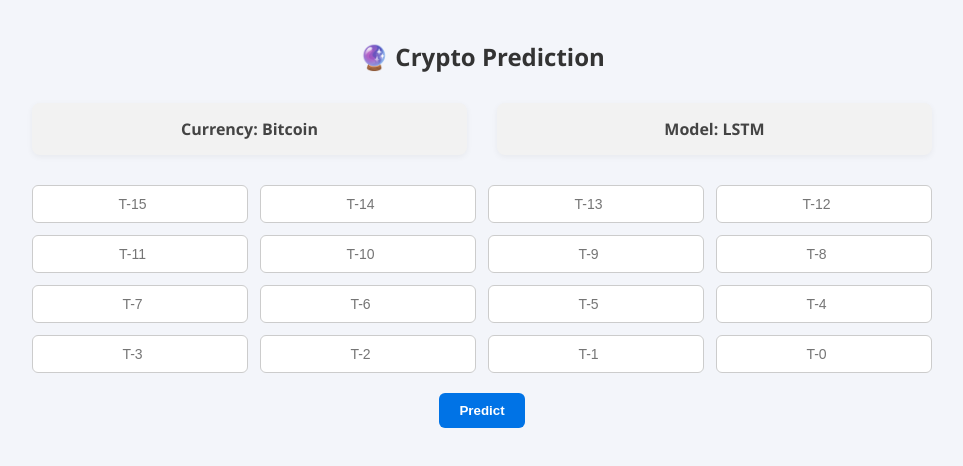
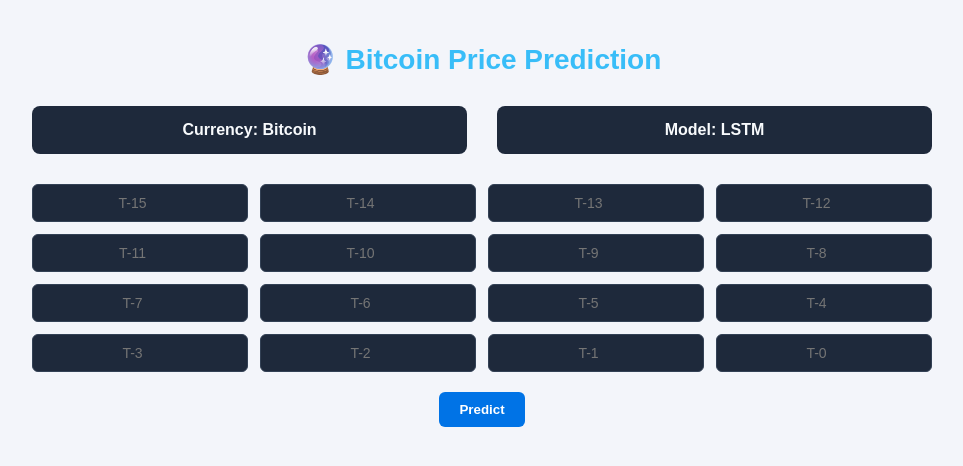
Before and after one commit to zoyajaved/btc-predict-dashboard, a React (Create React App) app: page /prediction in a window 1280 px wide. Shown: the top 466 px of the page, without its empty margins (158-1121 px from the left). Built offline with nearby package versions, Linux system fonts and the light colour scheme; no server answers; sample sign-in values are in the browser's storage.

Commit message:
Updated Prediction page with chart fix and dark theme

```diff
--- a/src/components/Prediction.css
+++ b/src/components/Prediction.css
@@ -1,15 +1,20 @@
+body {
+  background-color: #0f172a;
+  color: #e2e8f0;
+  font-family: 'Segoe UI', sans-serif;
+}
+
 .container {
   max-width: 900px;
   margin: auto;
   padding: 20px;
-  font-family: 'Segoe UI', sans-serif;
 }
 
 h2 {
   text-align: center;
   margin-bottom: 30px;
-  font-size: 24px;
-  color: #333;
+  font-size: 28px;
+  color: #38bdf8;
 }
 
 .info-boxes {
@@ -19,14 +24,14 @@
 }
 
 .info-box {
-  background: #f2f2f2;
+  background: #1e293b;
   padding: 15px;
   border-radius: 8px;
   width: 45%;
   text-align: center;
   font-weight: bold;
-  color: #444;
-  box-shadow: 0 2px 6px rgba(0, 0, 0, 0.05);
+  color: #f8fafc;
+  box-shadow: 0 2px 6px rgba(255, 255, 255, 0.05);
 }
 
 .input-grid {
@@ -38,16 +43,18 @@
 
 .input-grid input {
   padding: 10px;
-  border: 1px solid #ccc;
+  border: 1px solid #334155;
   border-radius: 6px;
   text-align: center;
   font-size: 14px;
+  background-color: #1e293b;
+  color: #f8fafc;
 }
 
 button {
   display: block;
   margin: 20px auto;
-  background-color: #007bff;
+  background-color: #2563eb;
   color: white;
   border: none;
   padding: 12px 30px;
@@ -57,5 +64,21 @@
 }
 
 button:hover {
-  background-color: #0056b3;
+  background-color: #1e40af;
 }
+
+.result-boxes {
+  display: flex;
+  justify-content: center;
+  gap: 40px;
+  margin: 20px 0;
+}
+
+.result-box {
+  background: #1e293b;
+  padding: 15px 30px;
+  border-radius: 10px;
+  color: #f8fafc;
+  font-size: 1.1rem;
+  font-weight: 600;
+}
--- a/src/components/Prediction.js
+++ b/src/components/Prediction.js
@@ -11,7 +11,7 @@
   Tooltip,
   Legend,
 } from "chart.js";
-import "./Prediction.css"; // ✅ Import the CSS
+import "./Prediction.css";
 
 ChartJS.register(LineElement, PointElement, LinearScale, CategoryScale, Title, Tooltip, Legend);
 
@@ -77,7 +77,7 @@
 
   return (
     <div className="container">
-      <h2>🔮 Crypto Prediction</h2>
+      <h2>🔮 Bitcoin Price Prediction</h2>
 
       <div className="info-boxes">
         <div className="info-box">Currency: Bitcoin</div>
@@ -98,16 +98,30 @@
 
       <button onClick={handlePredict}>Predict</button>
 
-      {prediction.min && (
+      {prediction.min !== null && prediction.max !== null && (
+        <>
+          <div className="result-boxes">
+            <div className="result-box">
+              <strong>Predicted Min:</strong> {prediction.min.toFixed(2)}
+            </div>
+            <div className="result-box">
+              <strong>Predicted Max:</strong> {prediction.max.toFixed(2)}
+            </div>
+          </div>
           <Line
             data={chartData}
             options={{
               responsive: true,
               plugins: {
-              legend: { position: "bottom" },
+                legend: { position: "bottom", labels: { color: "#e2e8f0" } },
+              },
+              scales: {
+                x: { ticks: { color: "#e2e8f0" } },
+                y: { ticks: { color: "#e2e8f0" } },
               },
             }}
           />
+        </>
       )}
     </div>
   );
```
Lines whose indentation alone changed are shown as unchanged.
